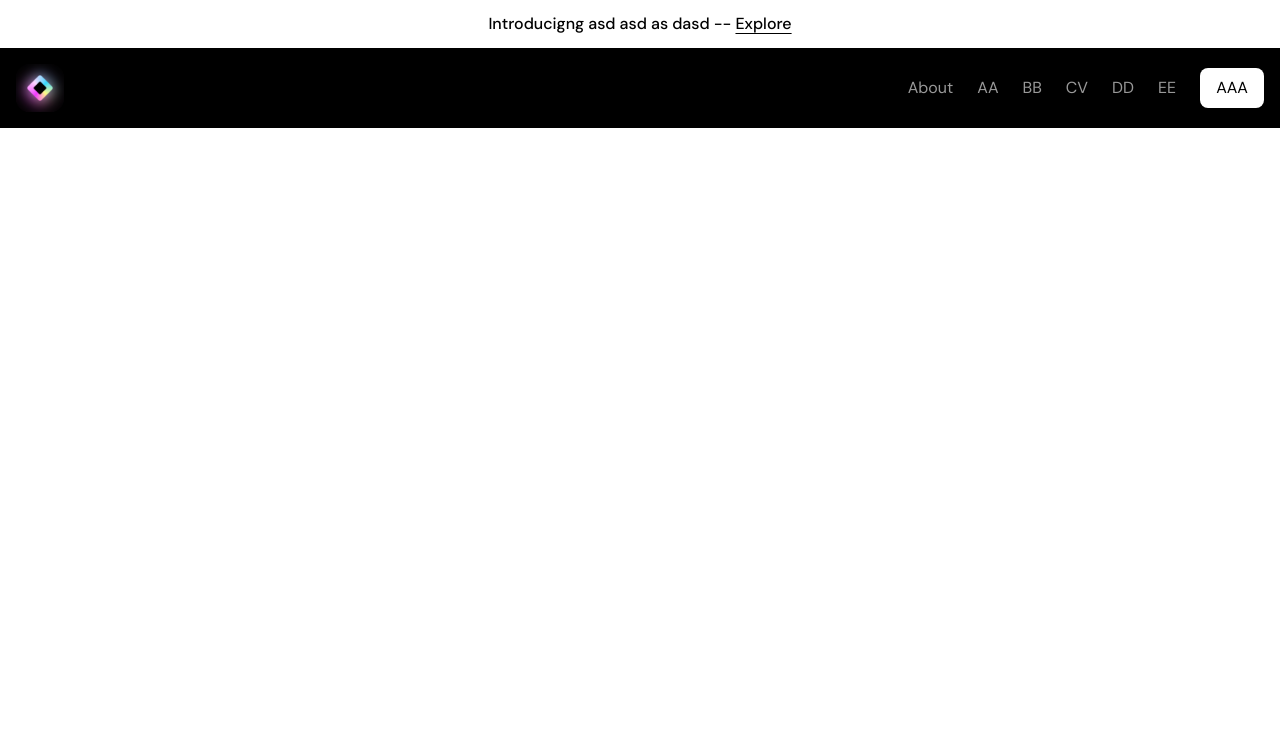
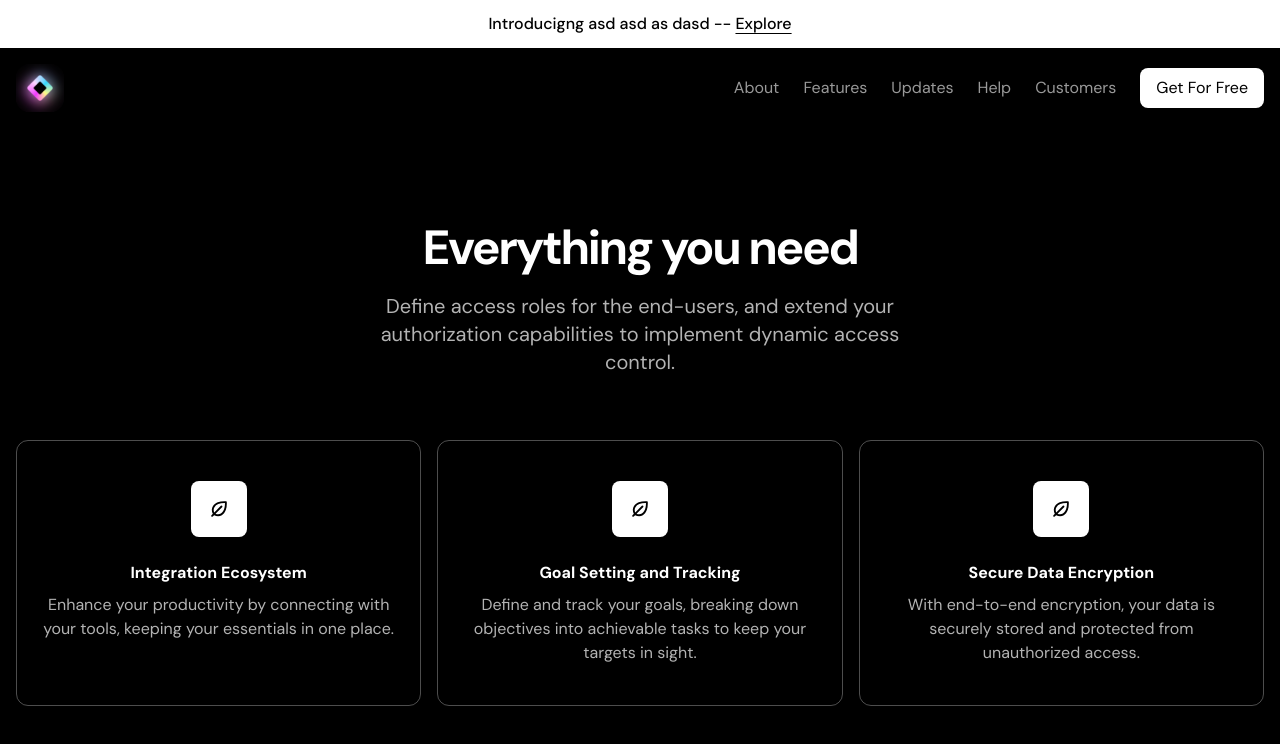
Before and after one commit to Grdgyyr/equentium-website, a Next.js app: page / in a window 1280 px wide. Shown: the top 744 px of the page. Built offline with nearby package versions, Linux system fonts and the light colour scheme.

Commit message:
Add features component and update navbar links

```diff
--- a/src/components/Features.tsx
+++ b/src/components/Features.tsx
@@ -1,3 +1,5 @@
+import EcosystemIcon from "../assets/icons/ecosystem.svg";
+
 const features = [
   {
     title: "Integration Ecosystem",
@@ -17,5 +19,25 @@ const features = [
 ];
 
 export const Features = () => {
-  return null;
+  return(
+    <div className="bg-black text-white py-[72px] sm:py-24">
+      <div className="container">
+        <h2 className="text-center font-bold text-5xl tracking-tighter">Everything you need</h2>
+        <div className="max-w-xl mx-auto">
+        <p className="text-center mt-5 text-xl text-white/70">Define access roles for the end-users, and extend your authorization capabilities to implement dynamic access control.
+        </p></div>
+        <div className="mt-16 flex flex-col sm:flex-row gap-4">
+          {features.map(({ title, description }) => (
+            <div key={title} className="border border-white/30 px-5 py-10 text-center rounded-xl sm:flex-1">
+              <div className="inline-flex h-14 w-14 bg-white text-black justify-center items-center rounded-lg">
+                <EcosystemIcon />
+              </div>
+              <h3 className="mt-6 font-bold ">{title}</h3>
+              <p className="mt-2 text-white/70">{description}</p>
+            </div>
+          ))}
+        </div>
+      </div>
+    </div>
+  )
 };
--- a/src/components/Navbar.tsx
+++ b/src/components/Navbar.tsx
@@ -9,7 +9,7 @@ export const Navbar = () => {
       <div className="py-4 flex items-center justify-between">
         <div className="relative">
           <div className="absolute w-full top-2 bottom-0 bg-[linear-gradient(to_right, #FCD6FF, #29D8FF, #FFFD80, #F89ABF, #FCD6FF )] blur-md" />
-          <Image src={logoImage} alt="logo" className="h-12 w-12 relative" />
+          <Image src={logoImage} alt="logo" className="h-12 w-12 relative"/>
         </div>
         <div className="border border-white border-opacity-10 h-10 w-10 inline-flex justify-center items-center rounded-lg sm:hidden">
           <MenuIcon className="text-white" />
@@ -25,33 +25,27 @@ export const Navbar = () => {
             href="#"
             className="text-opacity-60 text-white hover:text-opacity-100 transition"
           >
-            AA
+            Features
           </a>
           <a
             href="#"
             className="text-opacity-60 text-white hover:text-opacity-100 transition"
           >
-            BB
+            Updates
           </a>
           <a
             href="#"
             className="text-opacity-60 text-white hover:text-opacity-100 transition"
           >
-            CV
+            Help
           </a>
           <a
             href="#"
             className="text-opacity-60 text-white hover:text-opacity-100 transition"
           >
-            DD
+            Customers
           </a>
-          <a
-            href="#"
-            className="text-opacity-60 text-white hover:text-opacity-100 transition"
-          >
-            EE
-          </a>
-          <button className="bg-white py-2 px-4 rounded-lg">AAA</button>
+          <button className="bg-white py-2 px-4 rounded-lg">Get For Free</button>
         </nav>
       </div>
     </div>
```
